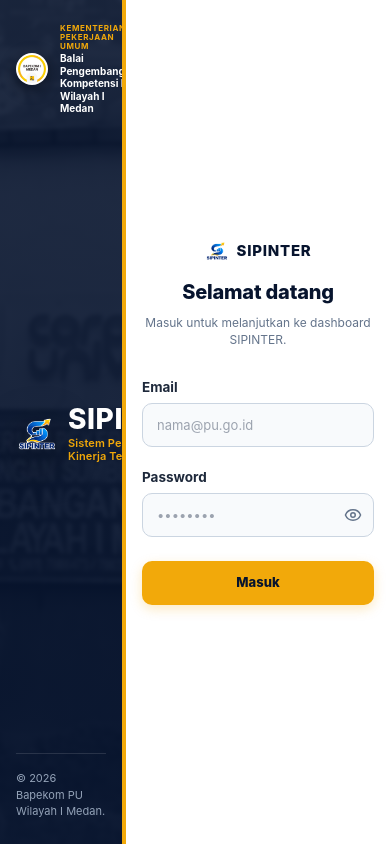
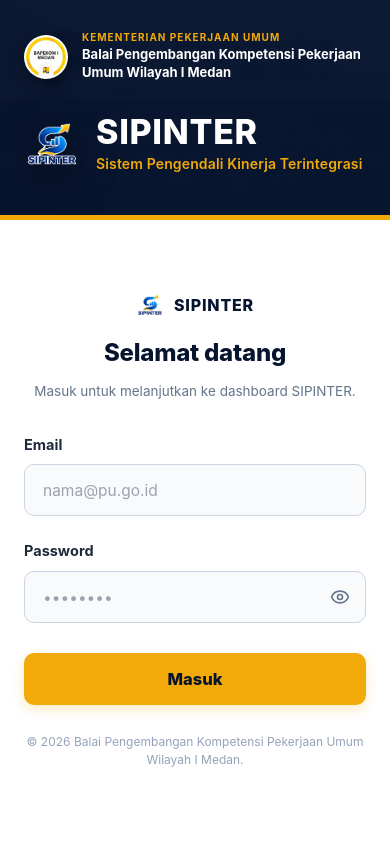
Before and after one commit to nurhidayahnaimah04-hub/SIPINTER-PU, a React (Vite) app in the folder frontend/: page /login in a window 390 px wide. Built offline with nearby package versions, Linux system fonts and the light colour scheme.

Commit message:
ganti layar responsive

```diff
--- a/frontend/src/pages/auth/Login.jsx
+++ b/frontend/src/pages/auth/Login.jsx
@@ -28,23 +28,23 @@
 
   return (
     <>
-      {/* Pengaturan CSS Responsif agar Tetap Split-Screen Sempurna di HP */}
+      {/* CSS khusus untuk penyesuaian layar HP & iPad */}
       <style>{`
         .login-main-container {
           width: 100vw;
           min-height: 100vh;
           display: flex;
           background: #FFFFFF;
-          overflow-x: hidden;
         }
 
         .panel-left-wrapper {
-          flex: 1.1;
+          flex: 1.3;
           background: #07142E;
           display: flex;
           flex-direction: column;
           justify-content: space-between;
-          padding: 60px 50px;
+          padding: 60px 72px;
+          min-width: 540px;
           border-right: 6px solid #F2A90A;
           position: relative;
           overflow: hidden;
@@ -55,7 +55,8 @@
           display: flex;
           align-items: center;
           justify-content: center;
-          padding: 60px 50px;
+          padding: 60px 80px;
+          min-width: 460px;
           background: #FFFFFF;
         }
 
@@ -77,85 +78,100 @@
           height: 105px;
         }
 
-        /* PERPENYESUAIAN SKALA KHUSUS LAYAR HP (TETAP DUA PANEL KIRI-KANAN) */
-        @media (max-width: 768px) {
+        /* --- PENYESUAIAN HANYA UNTUK HP DAN IPAD / TABLET (< 1024px) --- */
+        @media (max-width: 1024px) {
+          .login-main-container {
+            flex-direction: column !important; /* Di HP & iPad berubah jadi Atas-Bawah */
+            min-height: 100vh;
+          }
+
           .panel-left-wrapper {
-            padding: 24px 16px !important;
-            border-right-width: 4px !important;
+            flex: initial !important;
+            min-width: 100% !important;
+            padding: 32px 24px !important;
+            border-right: none !important;
+            border-bottom: 5px solid #F2A90A !important; /* Garis kuning pindah ke bawah banner */
+            gap: 24px !important;
           }
 
           .panel-right-wrapper {
-            padding: 24px 16px !important;
+            flex: 1 !important;
+            min-width: 100% !important;
+            padding: 36px 24px 40px 24px !important;
+          }
+
+          .header-balai-box {
+            gap: 14px !important;
+          }
+
+          .logo-bapekom-box {
+            width: 44px !important;
+            height: 44px !important;
+          }
+
+          .header-instansi-sub {
+            font-size: 10px !important;
+          }
+
+          .header-instansi-title {
+            font-size: 13px !important;
+            white-space: normal !important; /* Agar teks Bapekom tidak terpotong di HP */
+          }
+
+          .branding-gap {
+            gap: 16px !important;
+            margin: 10px 0 !important;
+          }
+
+          .logo-sipinter-img {
+            width: 56px !important;
+            height: 56px !important;
           }
 
           .text-sipinter-title {
-            font-size: 28px !important;
+            font-size: 34px !important;
           }
 
           .text-sipinter-sub {
-            font-size: 11px !important;
+            font-size: 14px !important;
           }
 
-          .header-instansi-title {
-            font-size: 10px !important;
-            white-space: normal !important;
-          }
-
-          .header-instansi-sub {
-            font-size: 8px !important;
-          }
-
-          .logo-bapekom-box {
-            width: 32px !important;
-            height: 32px !important;
-          }
-
-          .logo-sipinter-img {
-            width: 42px !important;
-            height: 42px !important;
-          }
-
-          .branding-gap {
-            gap: 10px !important;
+          .footer-copyright {
+            display: none !important; /* Ringkas footer banner atas di HP */
           }
 
           .form-title-mobile {
-            font-size: 20px !important;
+            font-size: 24px !important;
           }
 
           .form-desc-mobile {
-            font-size: 12px !important;
-          }
-
-          .form-input-mobile {
-            height: 44px !important;
-            font-size: 13px !important;
+            font-size: 13.5px !important;
           }
         }
       `}</style>
 
       <div className="login-main-container">
 
-        {/* PANEL KIRI: Identitas Instansi & Branding */}
+        {/* PANEL BRANDING (Kiri di Laptop / Atas di HP & iPad) */}
         <div className="panel-left-wrapper">
 
           {/* Foto Gedung Background */}
-          <div style={{ position: 'absolute', top: '-10px', right: '-10px', bottom: '-10px', left: '-10px', backgroundImage: 'url(/gedung.jpeg)', backgroundSize: 'cover', backgroundPosition: 'center', opacity: 70, filter: 'grayscale(100%) blur(2px)', pointerEvents: 'none', zIndex: 1 }} />
+          <div style={{ position: 'absolute', top: '-10px', right: '-10px', bottom: '-10px', left: '-10px', backgroundImage: 'url(/gedung.jpeg)', backgroundSize: 'cover', backgroundPosition: 'center', opacity: 0.25, filter: 'grayscale(100%) blur(2px)', pointerEvents: 'none', zIndex: 1 }} />
 
           {/* Gradient Darkener */}
           <div style={{ position: 'absolute', top: 0, right: 0, bottom: 0, left: 0, background: 'linear-gradient(180deg, rgba(7, 20, 46, 0.88) 0%, rgba(7, 20, 46, 0.96) 100%)', pointerEvents: 'none', zIndex: 2 }} />
 
           {/* Header Balai */}
-          <div style={{ position: 'relative', zIndex: 3, display: 'flex', alignItems: 'center', gap: '12px' }}>
+          <div className="header-balai-box" style={{ position: 'relative', zIndex: 3, display: 'flex', alignItems: 'center', gap: '20px' }}>
             <div className="logo-bapekom-box" style={{ borderRadius: '50%', background: '#FFFFFF', display: 'flex', alignItems: 'center', justify: 'center', flexShrink: 0, overflow: 'hidden', padding: '2px', boxShadow: '0 4px 16px rgba(0,0,0,0.4)' }}>
               <img src="/logo-bapekom.jpg" alt="Logo Bapekom I Medan" style={{ width: '100%', height: '100%', objectFit: 'contain', borderRadius: '50%' }} />
             </div>
             <div>
-              <div className="header-instansi-sub" style={{ color: '#F2A90A', fontWeight: 700, fontSize: '12px', letterSpacing: '0.08em', textTransform: 'uppercase', marginBottom: '2px', lineHeight: 1.1 }}>
+              <div className="header-instansi-sub" style={{ color: '#F2A90A', fontWeight: 700, fontSize: '12px', letterSpacing: '0.1em', textTransform: 'uppercase', marginBottom: '4px', lineHeight: 1 }}>
                 Kementerian Pekerjaan Umum
               </div>
-              <div className="header-instansi-title" style={{ color: '#FFFFFF', fontWeight: 700, fontSize: '15px', lineHeight: 1.25 }}>
-                Balai Pengembangan Kompetensi PU Wilayah I Medan
+              <div className="header-instansi-title" style={{ color: '#FFFFFF', fontWeight: 700, fontSize: '15px', lineHeight: 1.35, whiteSpace: 'nowrap' }}>
+                Balai Pengembangan Kompetensi Pekerjaan Umum Wilayah I Medan
               </div>
             </div>
           </div>
@@ -166,46 +182,46 @@
               <img src="/logo-sipinter.png" alt="Logo SIPINTER" style={{ width: '100%', height: '100%', objectFit: 'contain' }} />
             </div>
             <div style={{ display: 'flex', flexDirection: 'column' }}>
-              <h1 className="text-sipinter-title" style={{ margin: '0 0 4px 0', fontWeight: 800, color: '#FFFFFF', letterSpacing: '0.02em', lineHeight: 1 }}>
+              <h1 className="text-sipinter-title" style={{ margin: '0 0 6px 0', fontWeight: 800, color: '#FFFFFF', letterSpacing: '0.02em', lineHeight: 1 }}>
                 SIPINTER
               </h1>
-              <p className="text-sipinter-sub" style={{ margin: 0, fontWeight: 600, lineHeight: 1.2, color: '#F2A90A', letterSpacing: '0.01em' }}>
+              <p className="text-sipinter-sub" style={{ margin: 0, fontWeight: 600, lineHeight: 1.3, color: '#F2A90A', letterSpacing: '0.01em' }}>
                 Sistem Pengendali Kinerja Terintegrasi
               </p>
             </div>
           </div>
 
           {/* Footer Copyright */}
-          <div style={{ position: 'relative', zIndex: 3, fontSize: '11px', color: '#94A3B8', borderTop: '1px solid rgba(255,255,255,0.12)', paddingTop: '16px' }}>
-            © 2026 Bapekom PU Wilayah I Medan.
+          <div className="footer-copyright" style={{ position: 'relative', zIndex: 3, fontSize: '13px', color: '#94A3B8', borderTop: '1px solid rgba(255,255,255,0.12)', paddingTop: '22px' }}>
+            © 2026 Balai Pengembangan Kompetensi Pekerjaan Umum Wilayah I Medan.
           </div>
         </div>
 
-        {/* PANEL KANAN: Form Login Rata Tengah */}
+        {/* PANEL FORM LOGIN (Kanan di Laptop / Bawah di HP & iPad) */}
         <div className="panel-right-wrapper">
           <div style={{ width: '100%', maxWidth: '440px', display: 'flex', flexDirection: 'column', alignItems: 'center' }}>
 
             {/* Header Form */}
-            <div style={{ marginBottom: '28px', textAlign: 'center', display: 'flex', flexDirection: 'column', alignItems: 'center' }}>
-              <div style={{ display: 'flex', alignItems: 'center', justifyContent: 'center', gap: '8px', marginBottom: '14px' }}>
-                <img src="/logo-sipinter.png" alt="SIPINTER Icon" style={{ width: '24px', height: '24px', objectFit: 'contain' }} />
-                <span style={{ fontWeight: 800, fontSize: '15px', color: '#07142E', letterSpacing: '0.05em' }}>SIPINTER</span>
+            <div style={{ marginBottom: '32px', textAlign: 'center', display: 'flex', flexDirection: 'column', alignItems: 'center' }}>
+              <div style={{ display: 'flex', alignItems: 'center', justifyContent: 'center', gap: '10px', marginBottom: '16px' }}>
+                <img src="/logo-sipinter.png" alt="SIPINTER Icon" style={{ width: '28px', height: '28px', objectFit: 'contain' }} />
+                <span style={{ fontWeight: 800, fontSize: '16px', color: '#07142E', letterSpacing: '0.05em' }}>SIPINTER</span>
               </div>
-              <h2 className="form-title-mobile" style={{ margin: '0 0 8px 0', fontWeight: 800, fontSize: '30px', color: '#07142E', letterSpacing: '-0.01em' }}>Selamat datang</h2>
-              <p className="form-desc-mobile" style={{ margin: 0, fontSize: '15px', color: '#64748B', lineHeight: 1.4 }}>Masuk untuk melanjutkan ke dashboard SIPINTER.</p>
+              <h2 className="form-title-mobile" style={{ margin: '0 0 10px 0', fontWeight: 800, fontSize: '30px', color: '#07142E', letterSpacing: '-0.01em' }}>Selamat datang</h2>
+              <p className="form-desc-mobile" style={{ margin: 0, fontSize: '15px', color: '#64748B', lineHeight: 1.5 }}>Masuk untuk melanjutkan ke dashboard SIPINTER.</p>
             </div>
 
             {/* Alert Error */}
             {error && (
-              <div style={{ width: '100%', padding: '10px 14px', backgroundColor: '#FEF2F2', border: '1px solid #FCA5A5', borderRadius: '8px', color: '#991B1B', fontSize: '13px', marginBottom: '20px', fontWeight: 500, textAlign: 'center' }}>
+              <div style={{ width: '100%', padding: '14px 18px', backgroundColor: '#FEF2F2', border: '1px solid #FCA5A5', borderRadius: '10px', color: '#991B1B', fontSize: '14px', marginBottom: '24px', fontWeight: 500, textAlign: 'center' }}>
                 {error}
               </div>
             )}
 
             {/* Form Utama */}
-            <form onSubmit={handleSubmit} style={{ width: '100%', display: 'flex', flexDirection: 'column', gap: '20px' }}>
-              <div style={{ display: 'flex', flexDirection: 'column', gap: '6px', textAlign: 'left' }}>
-                <label htmlFor="email" style={{ fontSize: '13.5px', fontWeight: 700, color: '#1E293B' }}>Email</label>
+            <form onSubmit={handleSubmit} style={{ width: '100%', display: 'flex', flexDirection: 'column', gap: '24px' }}>
+              <div style={{ display: 'flex', flexDirection: 'column', gap: '9px', textAlign: 'left' }}>
+                <label htmlFor="email" style={{ fontSize: '14.5px', fontWeight: 700, color: '#1E293B' }}>Email</label>
                 <input
                   id="email"
                   type="email"
@@ -213,13 +229,12 @@
                   value={email}
                   onChange={(e) => setEmail(e.target.value)}
                   placeholder="nama@pu.go.id"
-                  className="form-input-mobile"
-                  style={{ height: '52px', borderRadius: '10px', border: '1.5px solid #CBD5E1', padding: '0 14px', fontSize: '15px', color: '#0F172A', background: '#F8FAFC', outline: 'none' }}
+                  style={{ height: '52px', borderRadius: '10px', border: '1.5px solid #CBD5E1', padding: '0 18px', fontSize: '15.5px', color: '#0F172A', background: '#F8FAFC', outline: 'none' }}
                 />
               </div>
 
-              <div style={{ display: 'flex', flexDirection: 'column', gap: '6px', textAlign: 'left' }}>
-                <label htmlFor="password" style={{ fontSize: '13.5px', fontWeight: 700, color: '#1E293B' }}>Password</label>
+              <div style={{ display: 'flex', flexDirection: 'column', gap: '9px', textAlign: 'left' }}>
+                <label htmlFor="password" style={{ fontSize: '14.5px', fontWeight: 700, color: '#1E293B' }}>Password</label>
                 <div style={{ position: 'relative' }}>
                   <input
                     id="password"
@@ -228,17 +243,16 @@
                     value={password}
                     onChange={(e) => setPassword(e.target.value)}
                     placeholder="••••••••"
-                    className="form-input-mobile"
-                    style={{ width: '100%', height: '52px', borderRadius: '10px', border: '1.5px solid #CBD5E1', padding: '0 42px 0 14px', fontSize: '15px', color: '#0F172A', background: '#F8FAFC', outline: 'none' }}
+                    style={{ width: '100%', height: '52px', borderRadius: '10px', border: '1.5px solid #CBD5E1', padding: '0 48px 0 18px', fontSize: '15.5px', color: '#0F172A', background: '#F8FAFC', outline: 'none' }}
                   />
                   <button
                     type="button"
                     onClick={() => setShowPassword((s) => !s)}
-                    style={{ position: 'absolute', right: '12px', top: '50%', transform: 'translateY(-50%)', background: 'none', border: 'none', cursor: 'pointer', color: '#64748B', display: 'flex', padding: 0 }}
+                    style={{ position: 'absolute', right: '16px', top: '50%', transform: 'translateY(-50%)', background: 'none', border: 'none', cursor: 'pointer', color: '#64748B', display: 'flex', padding: 0 }}
                     tabIndex={-1}
                     aria-label={showPassword ? 'Sembunyikan password' : 'Tampilkan password'}
                   >
-                    {showPassword ? <EyeOff size={18} /> : <Eye size={18} />}
+                    {showPassword ? <EyeOff size={20} /> : <Eye size={20} />}
                   </button>
                 </div>
               </div>
@@ -246,12 +260,15 @@
               <button
                 type="submit"
                 disabled={loading}
-                className="form-input-mobile"
-                style={{ height: '52px', border: 'none', borderRadius: '10px', backgroundColor: '#F2A90A', color: '#07142E', fontWeight: 800, fontSize: '16px', cursor: 'pointer', marginTop: '4px', opacity: loading ? 0.7 : 1, boxShadow: '0 4px 12px rgba(242, 169, 10, 0.25)' }}
+                style={{ height: '52px', border: 'none', borderRadius: '10px', backgroundColor: '#F2A90A', color: '#07142E', fontWeight: 800, fontSize: '16.5px', cursor: 'pointer', marginTop: '6px', opacity: loading ? 0.7 : 1, boxShadow: '0 4px 12px rgba(242, 169, 10, 0.25)' }}
               >
                 {loading ? 'Memproses...' : 'Masuk'}
               </button>
             </form>
+
+            <div style={{ marginTop: '28px', fontSize: '12px', color: '#94A3B8', textAlign: 'center' }}>
+              © 2026 Balai Pengembangan Kompetensi Pekerjaan Umum Wilayah I Medan.
+            </div>
 
           </div>
         </div>
```
